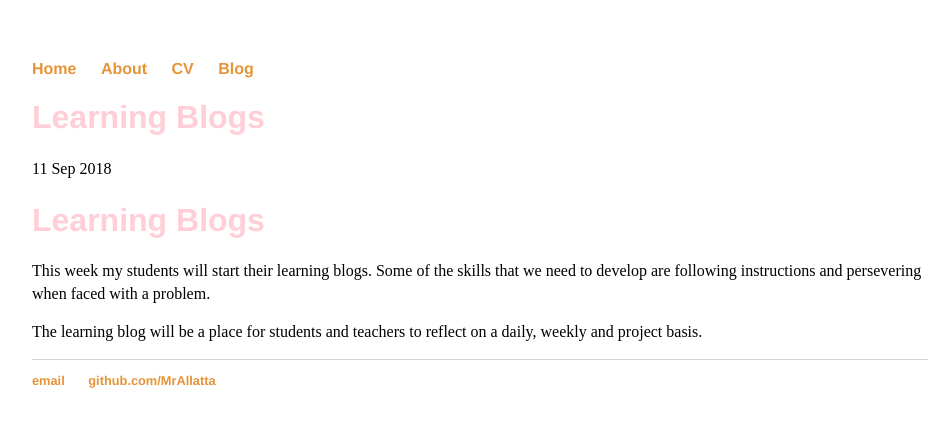
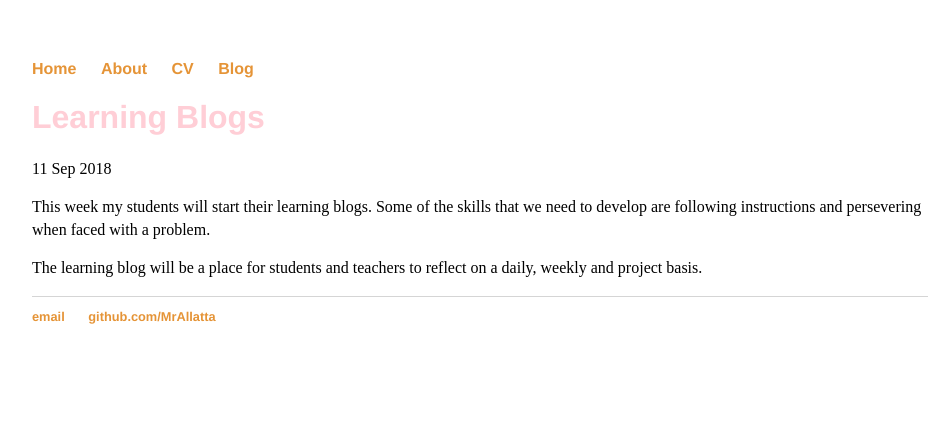
Before and after one commit to MrAllatta/sy-18-19-learning-blogs, a Jekyll site: the page built from _posts/2018-09-11-learning-blogs.md, in a window 1280 px wide. Shown: the top 427 px of the page, without its empty margins (160-1112 px from the left). Built offline with Jekyll 4.4.1, drawn with Linux system fonts in a browser that asks for light colours.

Commit message:
fixed 9/11 post

```diff
--- a/_posts/2018-09-11-learning-blogs.md
+++ b/_posts/2018-09-11-learning-blogs.md
@@ -3,9 +3,6 @@ layout: post
 title: "Learning Blogs"
 ---
 
-
-# Learning Blogs
-
 This week my students will start their learning blogs. Some of the skills that we need to develop are following instructions and persevering when faced with a problem.
 
 The learning blog will be a place for students and teachers to reflect on a daily, weekly and project basis.
```
